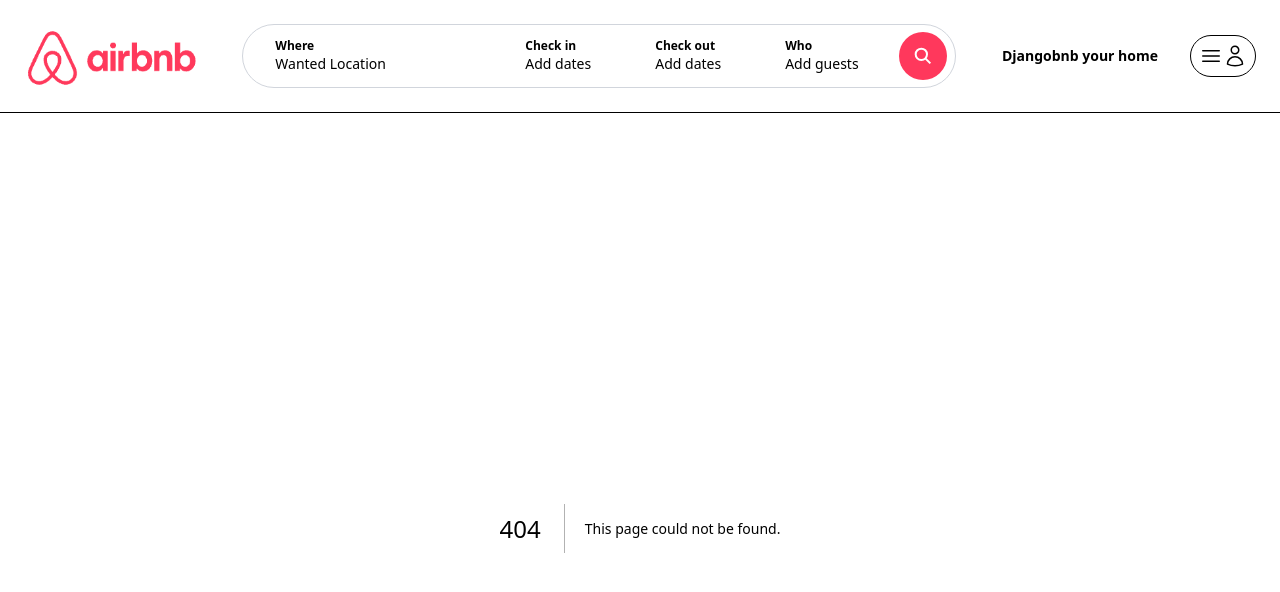
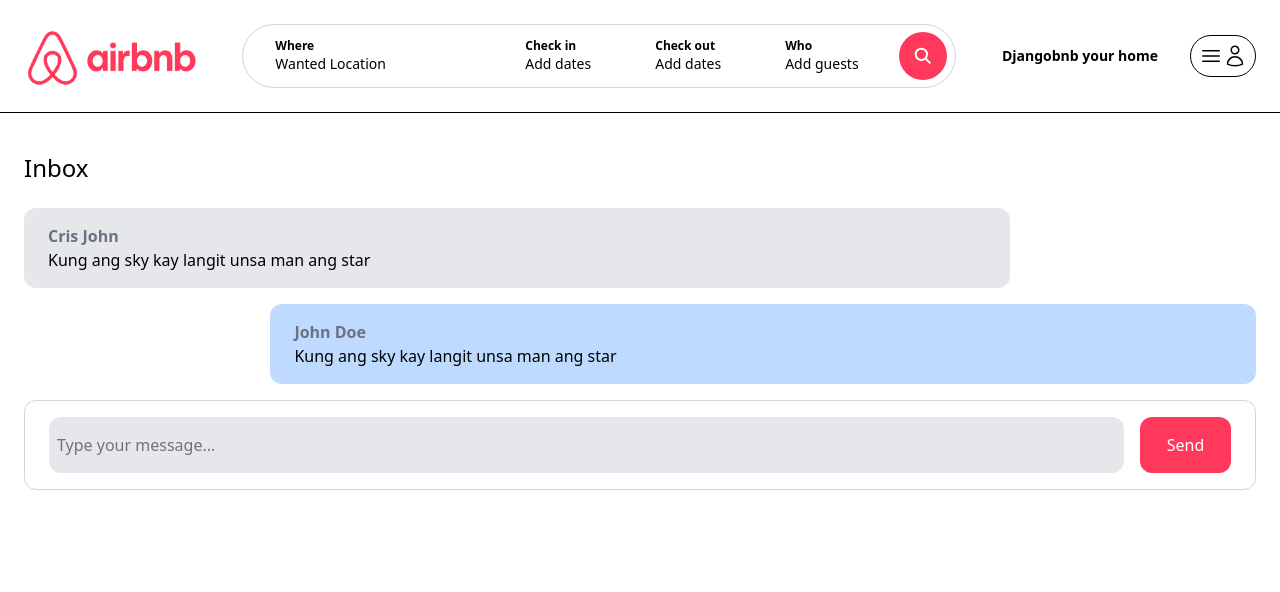
Before and after one commit to Cris-John-AFK/DjangoAirBnbClone, a Next.js app: page /inbox/1 in a window 1280 px wide. Before the commit this address had no page. Shown: the top 592 px of the page. Built offline with nearby package versions, Linux system fonts and the light colour scheme.

Commit message:
Video 2: -Detail page for chat (static)- Cris John Canales

```diff
--- /dev/null
+++ b/app/components/forms/CustomButton.tsx
@@ -0,0 +1,20 @@
+interface CustomButtonProps {
+    label: string;
+    className?: string;
+    onClick: () => void;
+}
+const CustomButton: React.FC<CustomButtonProps> = ({
+    label,
+    className,
+    onClick
+}) => {
+    return (
+        <div
+        onClick={onClick}
+        className={`py-4 bg-airbnb hover:bg-airbnb-dark text-center text-white rounded-xl transition cursor-pointer ${className}`}>
+            {label}
+        </div>
+    )
+}
+
+export default CustomButton;
--- /dev/null
+++ b/app/components/inbox/ConversationDetail.tsx
@@ -0,0 +1,37 @@
+'use client';
+
+import CustomButton from "../forms/CustomButton";
+
+const ConversationDetail = () => {
+    return (
+        <>
+            <div className="max-h-[400px] overflow-auto flex flex-col space-y-4">
+                <div className="w-[80%] py-4 px-6 rounded-xl bg-gray-200">
+                    <p className="font-bold text-gray-500">Cris John</p>
+                    <p>Kung ang sky kay langit unsa man ang star</p>
+
+                </div>
+
+                <div className="w-[80%] ml-[20%] py-4 px-6 rounded-xl bg-blue-200">
+                    <p className="font-bold text-gray-500">John Doe</p>
+                    <p>Kung ang sky kay langit unsa man ang star</p>
+
+                </div>
+            </div>
+
+            <div className="mt-4 py-4 px-6 flex border border-gray-300 space-x-4 rounded-xl">
+                <input type="text"
+                placeholder="Type your message..."
+                className="w-full p-2 bg-gray-200 rounded-xl" />
+
+                <CustomButton
+                    label="Send"
+                    onClick={() => console.log("Clicked")}
+                    className="w-[100px]"
+                />
+            </div>
+        </>
+    )
+}
+
+export default ConversationDetail;
--- /dev/null
+++ b/app/inbox/[id]/page.tsx
@@ -0,0 +1,12 @@
+import ConversationDetail from "@/app/components/inbox/ConversationDetail";
+
+const ConversationPage = () => {
+    return (
+        <main className="max-w-[1500px] mx-auto px-6 pb-6">
+            <h1 className="my-6 text-2xl">Inbox</h1>
+            <ConversationDetail />
+        </main>
+    )
+}
+
+export default ConversationPage;
```
